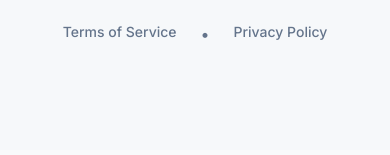
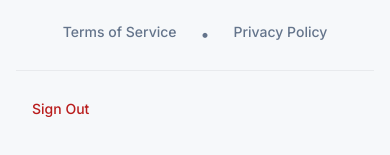
Before and after one commit to tlfla/study-supernova-beta, a React (Vite) app: page /profile in a window 390 px wide. Shown: the part 2005-2160 px from the top of the page. Built offline with nearby package versions, Linux system fonts and the light colour scheme.

Commit message:
logout button

```diff
--- a/src/components/common/DesktopHeader.tsx
+++ b/src/components/common/DesktopHeader.tsx
@@ -1,10 +1,12 @@
 import React, { useState } from 'react'
 import { useNavigate, useLocation } from 'react-router-dom'
 import { Home, PlayCircle, RotateCcw, BookOpen, User, ChevronDown } from 'lucide-react'
+import { useAppContext } from '../../state/AppContext'
 
 export default function DesktopHeader() {
   const navigate = useNavigate()
   const location = useLocation()
+  const { logout } = useAppContext()
   const [showUserMenu, setShowUserMenu] = useState(false)
 
   const navLinks = [
@@ -129,16 +131,13 @@ export default function DesktopHeader() {
                   >
                     View Profile
                   </button>
-                  <button
-                    className="w-full text-left px-3 py-2 rounded-lg transition-colors"
-                    style={{ color: 'var(--text-primary)' }}
-                    onMouseEnter={(e) => e.currentTarget.style.backgroundColor = 'var(--bg-raised)'}
-                    onMouseLeave={(e) => e.currentTarget.style.backgroundColor = 'transparent'}
-                  >
-                    Settings
-                  </button>
                   <div className="my-1 border-t" style={{ borderColor: 'var(--stroke-soft)' }} />
                   <button
+                    onClick={async () => {
+                      setShowUserMenu(false)
+                      await logout()
+                      navigate('/')
+                    }}
                     className="w-full text-left px-3 py-2 rounded-lg transition-colors"
                     style={{ color: 'var(--danger-500)' }}
                     onMouseEnter={(e) => e.currentTarget.style.backgroundColor = 'rgba(239, 68, 68, 0.1)'}
--- a/src/data/providers/DataProvider.ts
+++ b/src/data/providers/DataProvider.ts
@@ -163,6 +163,7 @@ export interface IDataProvider {
   // User operations
   getCurrentUser(): Promise<User | null>
   getUsers(campusId?: string): Promise<User[]>
+  signOut(): Promise<void>
 
   // Campus and class operations
   getCampuses(): Promise<Campus[]>
--- a/src/data/providers/MockDataProvider.ts
+++ b/src/data/providers/MockDataProvider.ts
@@ -472,6 +472,11 @@ export class MockDataProvider implements IDataProvider {
     return users
   }
 
+  async signOut(): Promise<void> {
+    // For mock provider, just clear the current user
+    this.currentUser = null
+  }
+
   // Campus and class operations
   async getCampuses(): Promise<Campus[]> {
     return this.storage.get<Campus>('campuses')
--- a/src/data/providers/SupabaseDataProvider.ts
+++ b/src/data/providers/SupabaseDataProvider.ts
@@ -127,6 +127,13 @@ export class SupabaseDataProvider implements IDataProvider {
     throw new Error('SupabaseDataProvider not implemented. See class documentation for setup instructions.')
   }
 
+  async signOut(): Promise<void> {
+    // When Supabase is configured, call auth.signOut()
+    if (this.supabase?.auth) {
+      await this.supabase.auth.signOut()
+    }
+  }
+
   async getCampuses(): Promise<never> {
     throw new Error('SupabaseDataProvider not implemented. See class documentation for setup instructions.')
   }
--- a/src/pages/Profile.tsx
+++ b/src/pages/Profile.tsx
@@ -10,7 +10,7 @@ import { getCategoryColor } from '../lib/categoryColors'
 
 export default function Profile() {
   const navigate = useNavigate()
-  const { state, dispatch } = useAppContext()
+  const { state, dispatch, logout } = useAppContext()
 
   const [showEditModal, setShowEditModal] = useState(false)
   const [name, setName] = useState(state.currentUser?.name || 'John Doe')
@@ -368,6 +368,23 @@ export default function Profile() {
             Privacy Policy
           </a>
         </div>
+
+        {/* Sign Out Button - Mobile Only */}
+        <div className="md:hidden px-4">
+          <div className="border-t mb-4" style={{ borderColor: 'var(--stroke-soft)' }} />
+          <button
+            onClick={async () => {
+              await logout()
+              navigate('/')
+            }}
+            className="text-left py-3 px-4 text-sm font-medium transition-colors"
+            style={{ color: 'var(--danger-700)' }}
+            onMouseEnter={(e) => e.currentTarget.style.color = 'var(--danger-800)'}
+            onMouseLeave={(e) => e.currentTarget.style.color = 'var(--danger-700)'}
+          >
+            Sign Out
+          </button>
+        </div>
       </main>
 
       {/* Toast */}
--- a/src/pages/Review.tsx
+++ b/src/pages/Review.tsx
@@ -7,6 +7,7 @@ import Card from '../components/common/Card'
 import Button from '../components/common/Button'
 import Dropdown from '../components/common/Dropdown'
 import MinimalHeader from '../components/common/MinimalHeader'
+import DesktopHeader from '../components/common/DesktopHeader'
 import { getCategoryColor } from '../lib/categoryColors'
 
 const categories = [
@@ -128,11 +129,12 @@ export default function Review() {
   }
 
   return (
-    <div className="min-h-screen-safe pb-20" style={{ backgroundColor: 'var(--bg-base)' }}>
-      <MinimalHeader title="Review & Study" />
+    <div className="min-h-screen-safe pb-20 md:pb-0" style={{ backgroundColor: 'var(--bg-base)' }}>
+      <MinimalHeader title="Review Section" />
+      <DesktopHeader />
 
       {/* Filters */}
-      <main className="pt-16 px-4 py-6 max-w-7xl mx-auto safe-area-padding-left safe-area-padding-right safe-area-padding-bottom">
+      <main className="pt-16 md:pt-24 px-4 py-6 max-w-7xl mx-auto safe-area-padding-left safe-area-padding-right safe-area-padding-bottom">
         <Card className="mb-6 border-2" style={{
           borderColor: 'var(--border-muted)',
           boxShadow: 'var(--shadow-emphasis)'
--- a/src/pages/Study.tsx
+++ b/src/pages/Study.tsx
@@ -6,6 +6,7 @@ import Button from '../components/common/Button'
 import Toast from '../components/common/Toast'
 import Dropdown from '../components/common/Dropdown'
 import MinimalHeader from '../components/common/MinimalHeader'
+import DesktopHeader from '../components/common/DesktopHeader'
 
 export default function Study() {
   const navigate = useNavigate()
@@ -73,8 +74,9 @@ export default function Study() {
   }
 
   return (
-    <div className="min-h-screen pb-20" style={{ backgroundColor: 'var(--bg-base)', paddingTop: '72px' }}>
+    <div className="min-h-screen pb-20 md:pb-0 pt-16 md:pt-20" style={{ backgroundColor: 'var(--bg-base)' }}>
       <MinimalHeader title="Study Area" />
+      <DesktopHeader />
 
       {/* Content */}
       <div className="max-w-7xl mx-auto px-4 py-8 safe-area-padding-left safe-area-padding-right safe-area-padding-bottom">
--- a/src/state/AppContext.tsx
+++ b/src/state/AppContext.tsx
@@ -142,6 +142,7 @@ interface AppContextType {
   // Helper functions
   loadUserData: () => Promise<void>
   updateDailyGoal: (completedQuestions: number, completedTime: number) => Promise<void>
+  logout: () => Promise<void>
 }
 
 const AppContext = createContext<AppContextType | null>(null)
@@ -188,6 +189,29 @@ export function AppProvider({ children }: { children: React.ReactNode }) {
     }
   }
 
+  const logout = async () => {
+    try {
+      await dataProvider.signOut()
+      // Clear user state
+      dispatch({ type: 'SET_USER', payload: null })
+      dispatch({ type: 'SET_DAILY_GOAL', payload: null })
+      dispatch({ type: 'SET_USER_PROGRESS', payload: [] })
+      dispatch({ type: 'RESET_QUIZ' })
+      // Clear any saved quiz data
+      localStorage.removeItem('savedQuiz')
+    } catch (error) {
+      console.error('Failed to sign out:', error)
+      dispatch({
+        type: 'SHOW_TOAST',
+        payload: {
+          type: 'error',
+          title: 'Sign Out Failed',
+          message: 'Please try again.'
+        }
+      })
+    }
+  }
+
   useEffect(() => {
     loadUserData()
   }, [])
@@ -196,7 +220,8 @@ export function AppProvider({ children }: { children: React.ReactNode }) {
     state,
     dispatch,
     loadUserData,
-    updateDailyGoal
+    updateDailyGoal,
+    logout
   }
 
   return (
```
